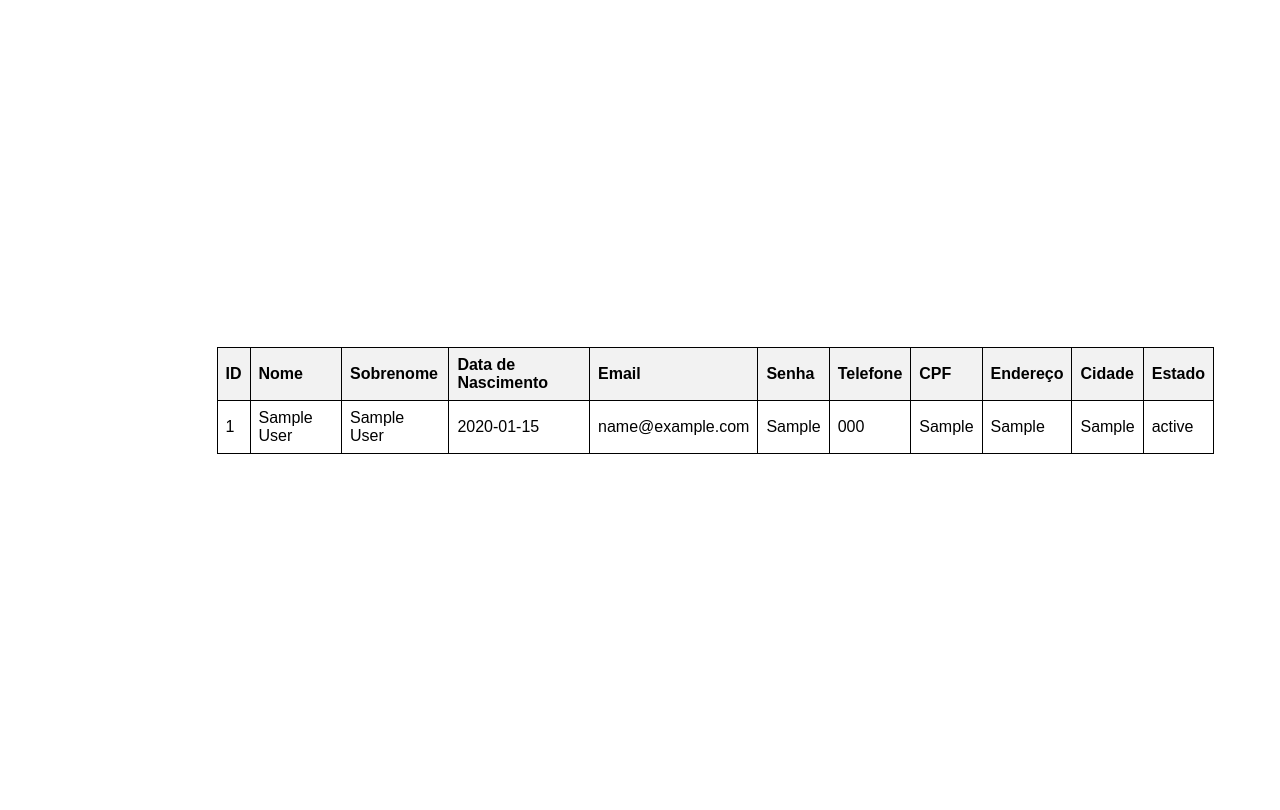
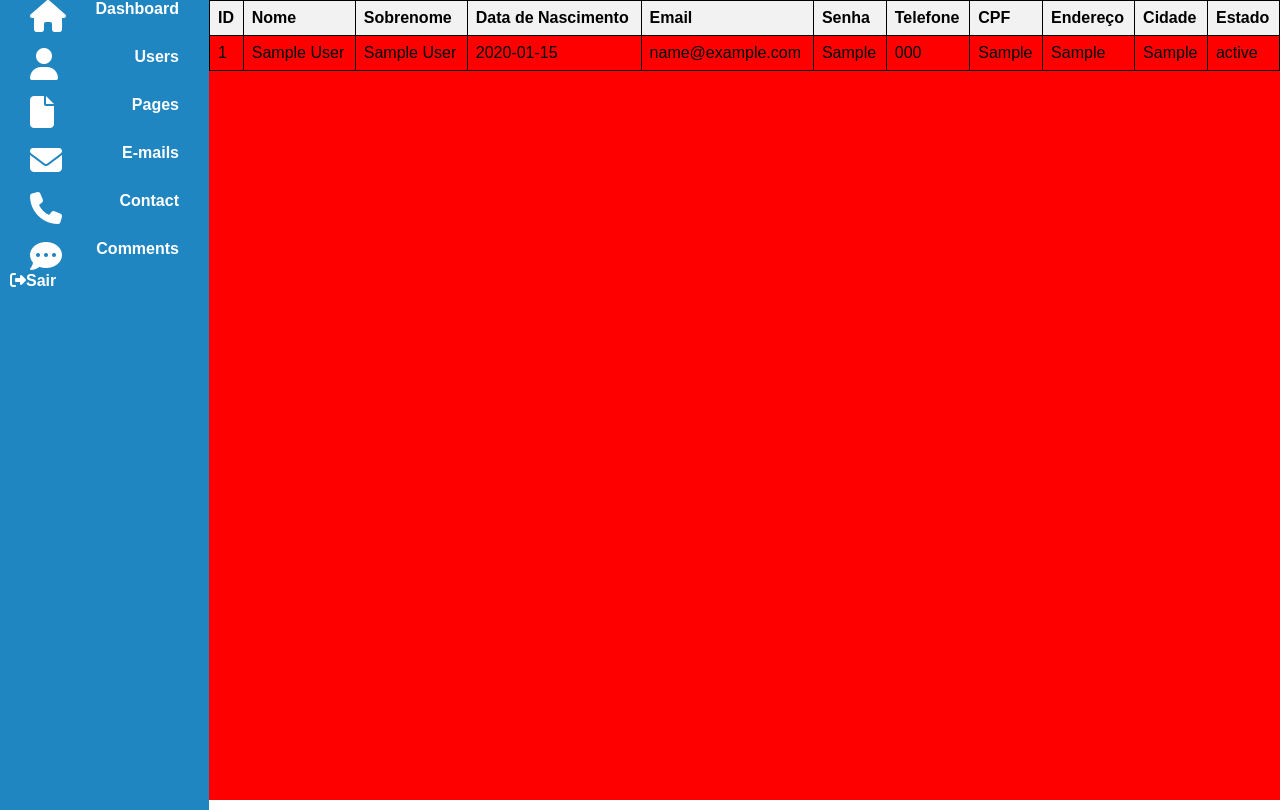
Before and after one commit to devGusta2/SecurityTests, a PHP site: page /adm/users.php in a window 1280 px wide. Before the commit the page ends 454 px from the top, so only its background shows below. Run offline with PHP 8.4, Linux system fonts and the light colour scheme; tables that the repository leaves empty hold one stand-in row (values such as "Sample post"); some libraries are stand-ins or nearby versions.

Commit message:
SQL-INJECTION

```diff
--- a/SQL-INJECTION/adm/styles/style-adm.css
+++ b/SQL-INJECTION/adm/styles/style-adm.css
@@ -9,6 +9,7 @@ body{
 .container{
     height: 100vh;
     width: 100%;
+    background-color: red;
 }
 .menu{
 height: 100%;
--- /dev/null
+++ b/SQL-INJECTION/adm/styles/style-user.css
@@ -0,0 +1,69 @@
+*{
+    margin: 0;
+    left: 0;
+    padding: 0;
+}
+.container{
+    display:flex;
+    flex-direction:row;
+    align-items:center;
+
+    height: 100vh;
+    width: 100%;
+}
+.table-box{
+    width:85%;
+    height:100%;
+
+}
+table {
+    border-collapse: collapse;
+    width: 100%;
+
+
+}
+
+th, td {
+    border: 1px solid black;
+    padding: 8px;
+    text-align: left;
+}
+
+th {
+    background-color: #f2f2f2;
+}
+
+
+.menu-vert{
+    width: 15%;
+    height: 100%;
+    background-color: rgb(31, 134, 194);
+    padding: 10px;
+}
+
+.menu-vert ul{
+    display: flex;
+    flex-direction: column;
+    gap: 1em;
+
+}
+.menu-vert li a{
+    display: flex;
+    flex-direction: row;
+    justify-content: space-between;
+    color:white;
+    padding: 0 20px;
+    text-decoration: none;
+    font-weight: bold;
+}
+.menu-vert a{
+    color:white;
+    font-weight: bold;
+    text-decoration: none;
+}
+.menu-vert ul{
+
+    display: flex;
+    flex-direction: column;
+    justify-content: space-between;
+}
--- a/SQL-INJECTION/adm/users.php
+++ b/SQL-INJECTION/adm/users.php
@@ -4,35 +4,26 @@
     <meta charset="UTF-8">
     <meta name="viewport" content="width=device-width, initial-scale=1.0">
     <link rel="stylesheet" href="styles/style-adm.css">
+    <link rel="stylesheet" href="styles/style-user.css">
     <title>Tabela de Usuários</title>
     <style>
-        table {
-            border-collapse: collapse;
-            width: 80%;
-            margin-left:200px;
-        }
 
-        th, td {
-            border: 1px solid black;
-            padding: 8px;
-            text-align: left;
-        }
-
-        th {
-            background-color: #f2f2f2;
-        }
-        .container{
-            display:flex;
-            flex-direction:row;
-            align-items:center;
-            justify-content:center;
-        }
     </style>
 </head>
 <body>
 <div class="container">
-    <div class="menu-vert"></div>
-    <div class="table-box">
+    <div class="menu-vert">
+        <ul>
+                    <li><a href="dashboard.php" class="link"><i class="fa-solid fa-house fa-2x"></i><p>Dashboard</p></a></li>
+                    <li><a href="users.php" class="link"><i class="fa-solid fa-user  fa-2x"></i><p>Users</p></a></li>
+                    <li><a href="" class="link"><i class="fa-solid fa-file fa-2x"></i><p>Pages</p></a></li>
+                    <li><a href="" class="link"><i class="fa-solid fa-envelope fa-2x"></i><p>E-mails</p></a></li>
+                    <li><a href="" class="link"><i class="fa-solid fa-phone fa-2x"></i><p>Contact</p></a></li>
+                    <li><a href="" class="link"><i class="fa-solid fa-comment-dots fa-2x"></i><p>Comments</p></a></li>
+                </ul>
+                <a href=""><i class="fa-solid fa-right-from-bracket"></i>Sair</a>
+        </div>
+        <div class="table-box">
     <table>
         <thead>
             <tr>
```
